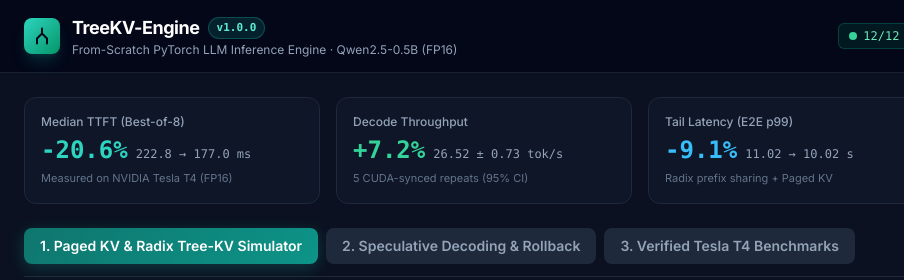
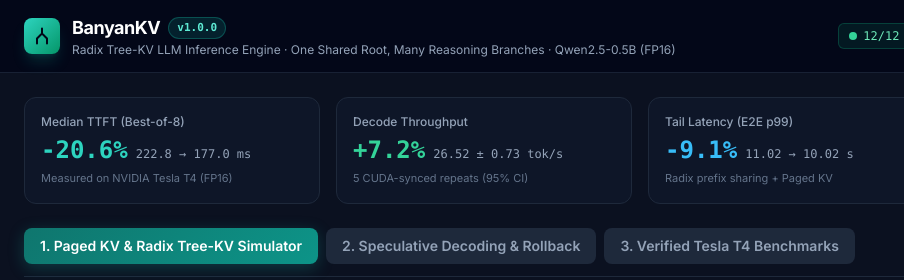
Before and after one commit to swayamsaini/banyankv, a plain HTML site: page docs/index.html in a window 1280 px wide. Shown: the top 280 px of the page, 0-904 px from the left. Drawn offline with nearby package versions, Linux system fonts and the light colour scheme.

Commit message:
docs: rebrand to BanyanKV and fix GitHub Actions CI

```diff
--- a/docs/index.html
+++ b/docs/index.html
@@ -3,7 +3,7 @@
 <head>
   <meta charset="UTF-8" />
   <meta name="viewport" content="width=device-width, initial-scale=1.0" />
-  <title>TreeKV-Engine — Interactive LLM Inference Visualizer &amp; Tesla T4 Benchmarks</title>
+  <title>BanyanKV — Interactive LLM Inference Visualizer &amp; Tesla T4 Benchmarks</title>
   <script src="https://cdn.tailwindcss.com/3.4.17"></script>
   <script src="https://cdn.jsdelivr.net/npm/chart.js@4.4.1/dist/chart.umd.min.js"></script>
   <link rel="preconnect" href="https://fonts.googleapis.com" />
@@ -32,10 +32,10 @@
         </div>
         <div>
           <div class="flex items-center gap-2">
-            <h1 class="text-base sm:text-lg font-bold tracking-tight text-white">TreeKV-Engine</h1>
+            <h1 class="text-base sm:text-lg font-bold tracking-tight text-white">BanyanKV</h1>
             <span class="px-2 py-0.5 text-[11px] font-mono font-semibold rounded-full bg-teal-500/15 text-teal-300 border border-teal-500/30">v1.0.0</span>
           </div>
-          <p class="text-xs text-slate-400">From-Scratch PyTorch LLM Inference Engine · Qwen2.5-0.5B (FP16)</p>
+          <p class="text-xs text-slate-400">Radix Tree-KV LLM Inference Engine · One Shared Root, Many Reasoning Branches · Qwen2.5-0.5B (FP16)</p>
         </div>
       </div>
 
@@ -44,7 +44,7 @@
           <span class="w-2 h-2 rounded-full bg-emerald-400"></span>
           12/12 Tests Passed (HF Exact Match)
         </span>
-        <a href="https://github.com/swayamsaini/treekv-engine" target="_blank" rel="noopener noreferrer"
+        <a href="https://github.com/swayamsaini/banyankv" target="_blank" rel="noopener noreferrer"
            class="inline-flex items-center gap-1.5 px-3 py-1.5 rounded-md text-xs font-semibold bg-slate-800 hover:bg-slate-700 text-slate-100 border border-slate-700 transition">
           <svg class="w-4 h-4" fill="currentColor" viewBox="0 0 24 24"><path fill-rule="evenodd" clip-rule="evenodd" d="M12 2C6.477 2 2 6.484 2 12.017c0 4.425 2.865 8.18 6.839 9.504.5.092.682-.217.682-.483 0-.237-.008-.868-.013-1.703-2.782.605-3.369-1.343-3.369-1.343-.454-1.158-1.11-1.466-1.11-1.466-.908-.62.069-.608.069-.608 1.003.07 1.53 1.032 1.53 1.032.892 1.53 2.341 1.088 2.91.832.092-.647.35-1.088.636-1.338-2.22-.253-4.555-1.113-4.555-4.951 0-1.093.39-1.988 1.029-2.688-.103-.253-.446-1.272.098-2.65 0 0 .84-.27 2.75 1.026A9.564 9.564 0 0112 6.844c.85.004 1.705.115 2.504.337 1.909-1.296 2.747-1.027 2.747-1.027.546 1.379.202 2.398.1 2.651.64.7 1.028 1.595 1.028 2.688 0 3.848-2.339 4.695-4.566 4.943.359.309.678.92.678 1.855 0 1.338-.012 2.419-.012 2.747 0 .268.18.58.688.482A10.019 10.019 0 0022 12.017C22 6.484 17.522 2 12 2z"/></svg>
           GitHub Repo
@@ -379,7 +379,7 @@
   </main>
 
   <footer class="border-t border-slate-800/80 mt-10 py-5 text-center text-xs text-slate-500">
-    TreeKV-Engine v1.0.0 · Built by Swayam Saini · Pure PyTorch LLM Serving Engine for Qwen2.5-0.5B
+    BanyanKV v1.0.0 · Built by Swayam Saini · Pure PyTorch LLM Serving Engine for Qwen2.5-0.5B
   </footer>
 
   <script>
```
Also changed, not shown: docs/t4_benchmark_best_of_8.png, 2 other files.
